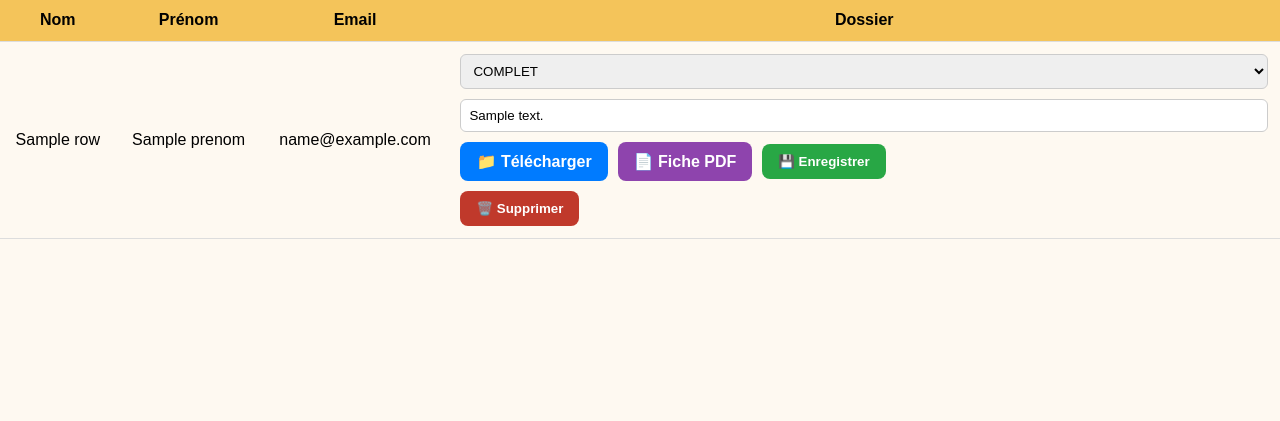
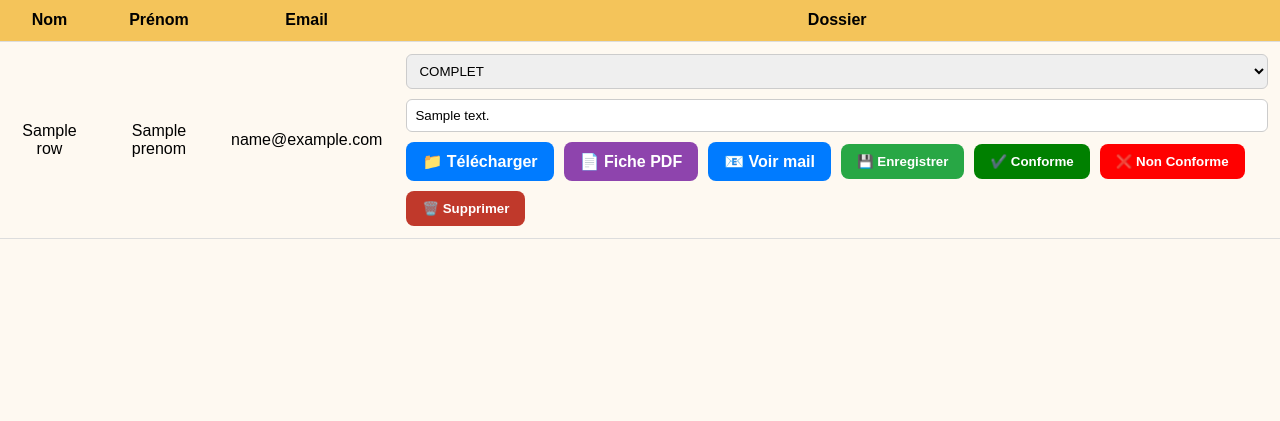
Before and after one commit to integraleacademy/inscriptions, a Flask app: template templates/admin.html in a window 1280 px wide. Shown: the part 141-562 px from the top of the page. Run offline with Flask 3, Linux system fonts and the light colour scheme; the template is opened without the code that fills it: most values are stand-ins (such as "Sample title", 1, 10 or a date in 2020); parts of the project's set-up code (start-up, migrations or seed data) failed here and were passed over.

Commit message:
Update admin.html

```diff
--- a/templates/admin.html
+++ b/templates/admin.html
@@ -31,14 +31,19 @@
             <select name="status">
               <option value="INCOMPLET" {% if row.status == 'INCOMPLET' %}selected{% endif %}>INCOMPLET</option>
               <option value="COMPLET" {% if row.status == 'COMPLET' %}selected{% endif %}>COMPLET</option>
+              <option value="CONFORME" {% if row.status == 'CONFORME' %}selected{% endif %}>CONFORME</option>
+              <option value="NON CONFORME" {% if row.status == 'NON CONFORME' %}selected{% endif %}>NON CONFORME</option>
             </select>
 
             <input type="text" name="commentaire" value="{{ row.commentaire }}" placeholder="Commentaire">
 
             <a href="/download/{{ row.folder }}" class="btn download">📁 Télécharger</a>
             <a href="/fiche/{{ row.prenom }}/{{ row.nom }}" class="btn pdf">📄 Fiche PDF</a>
+            <a href="/mail/{{ row.prenom }}/{{ row.nom }}" class="btn" style="background:#007bff;color:white;">📧 Voir mail</a>
 
             <button type="submit" class="btn save">💾 Enregistrer</button>
+            <button type="submit" name="status" value="CONFORME" class="btn" style="background:green;color:white;">✔️ Conforme</button>
+            <button type="submit" name="status" value="NON CONFORME" class="btn" style="background:red;color:white;">❌ Non Conforme</button>
           </form>
 
           <form method="post" action="/delete/{{ row.prenom }}/{{ row.nom }}" class="actions" style="margin-top: 10px;">
```
